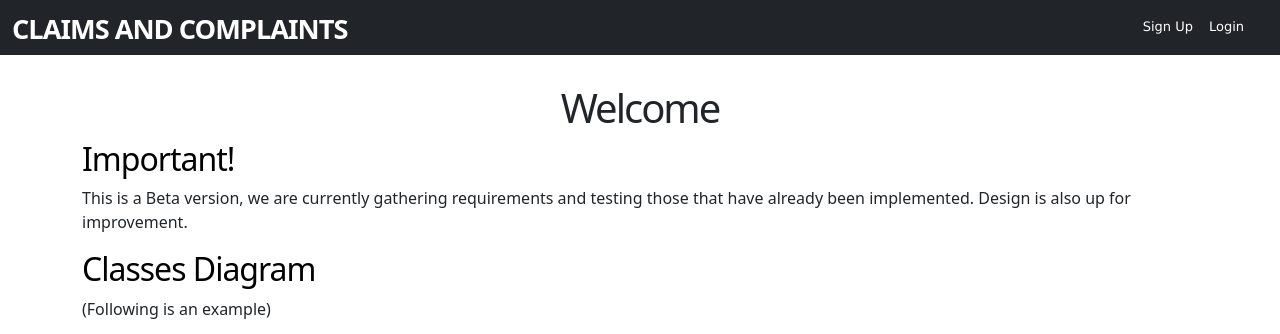
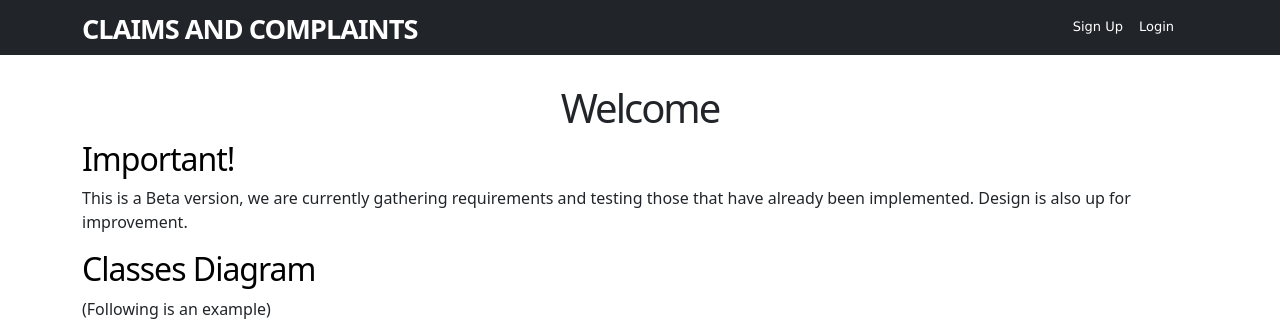
Before and after one commit to alvaroscelza/Claims-and-Complaints, a Django app: page / in a window 1280 px wide. Shown: the top 334 px of the page. Run offline with Django 5.2, Linux system fonts and the light colour scheme; parts of the project's set-up code (start-up, migrations or seed data) failed here and were passed over.

Commit message:
Fix main Layout

```diff
--- a/templates/layouts/footer.html
+++ b/templates/layouts/footer.html
@@ -1,5 +1,3 @@
-<footer class="footer">
-  <small>
-    Made by Ing. Alvaro Rodriguez Scelza © {% now "Y" %}
-  </small>
+<footer class="footer container">
+  <small>Made by Ing. Alvaro Rodriguez Scelza © {% now "Y" %}</small>
 </footer>
--- a/templates/layouts/header.html
+++ b/templates/layouts/header.html
@@ -1,7 +1,7 @@
 {% load generic_helper %}
 <header>
   <nav class="navbar navbar-dark navbar-expand-md bg-dark fixed-top py-0">
-    <div class="container-fluid">
+    <div class="container">
       <a class="navbar-brand" id="logo" href="{% url "home" %}">{% current_page_title %}</a>
       <button class="navbar-toggler"
               type="button"
--- a/templates/layouts/main.html
+++ b/templates/layouts/main.html
@@ -14,7 +14,6 @@
           rel="stylesheet"
           integrity="sha384-T3c6CoIi6uLrA9TneNEoa7RxnatzjcDSCmG1MXxSR1GAsXEV/Dwwykc2MPK8M2HN"
           crossorigin="anonymous">
-  </head>
     <link rel="stylesheet" type="text/css" href="{% static 'css/users.css' %}">
   </head>
   <body>
```
Lines whose indentation alone changed are shown as unchanged.
